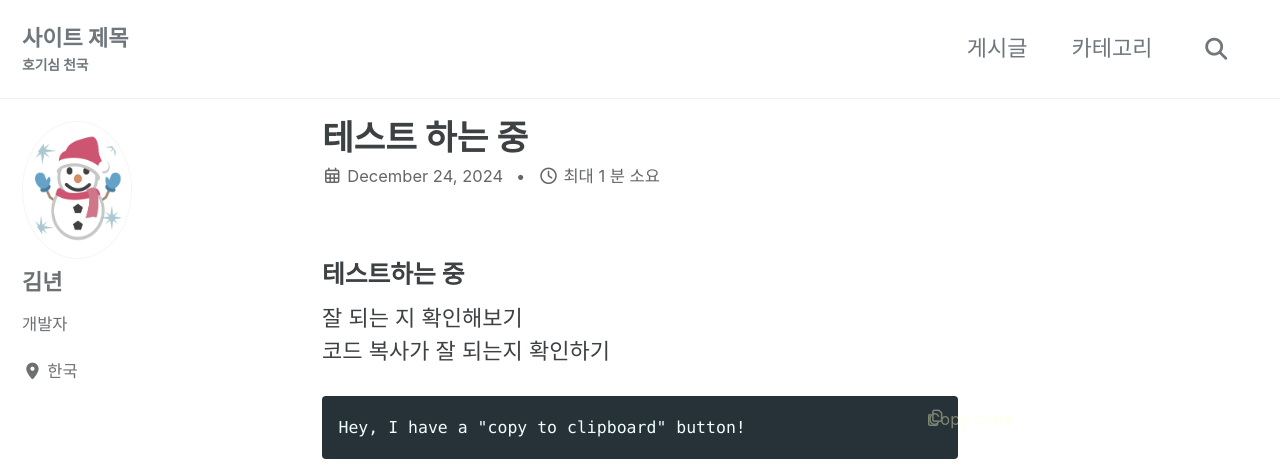
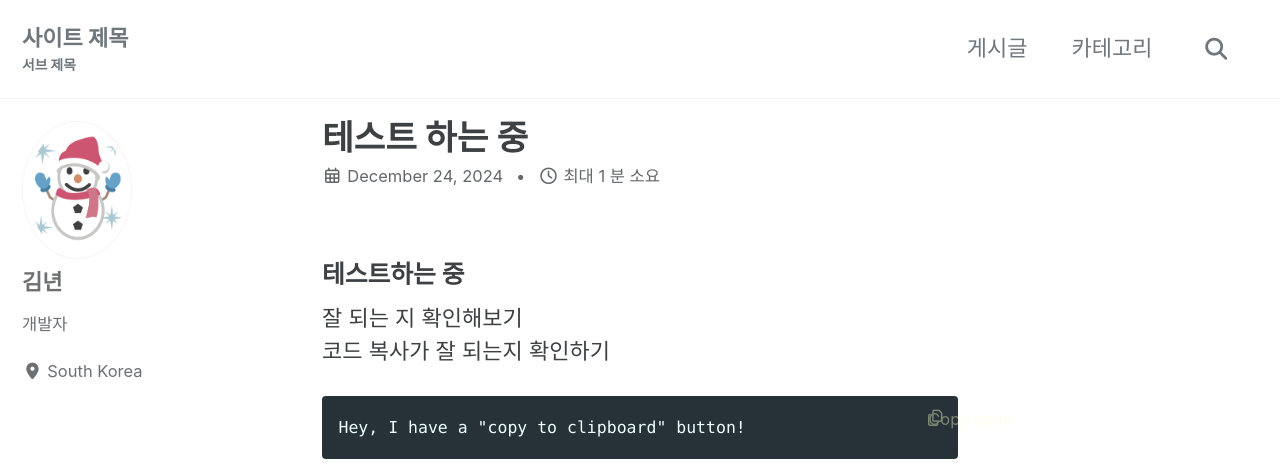
Before and after one commit to eui20n/eui20n.github.io, a Jekyll site: the page built from _posts/2024-12-24-test-하는중.markdown, in a window 1280 px wide and 900 px high. Shown: the top 468 px of the window. Built offline with Jekyll 4.4.1, drawn with Linux system fonts in a browser that asks for light colours; cached includes are drawn as plain includes; comment, search, counter and statistics services are not loaded.

Commit message:
기본 정보 변경

```diff
--- a/_config.yml
+++ b/_config.yml
@@ -19,7 +19,7 @@
 rtl: # true, false (default) # turns direction of the page into right to left for RTL languages
 title: "사이트 제목"
 title_separator: "-"
-subtitle: 호기심 천국 # site tagline that appears below site title in masthead
+subtitle: "서브 제목" # site tagline that appears below site title in masthead
 name: "으넌넌"
 description: "아자아자 화이팅"
 url: "https://eui20n.github.io" # the base hostname & protocol for your site e.g. "https://mmistakes.github.io"
@@ -115,7 +115,7 @@
   name: "김년"
   avatar: "/assets/images/profile.png" # path of avatar image, e.g. "/assets/images/bio-photo.jpg"
   bio: "개발자"
-  location: "한국"
+  location: "South Korea"
   email:
   links:
     - label: "Email"
```
